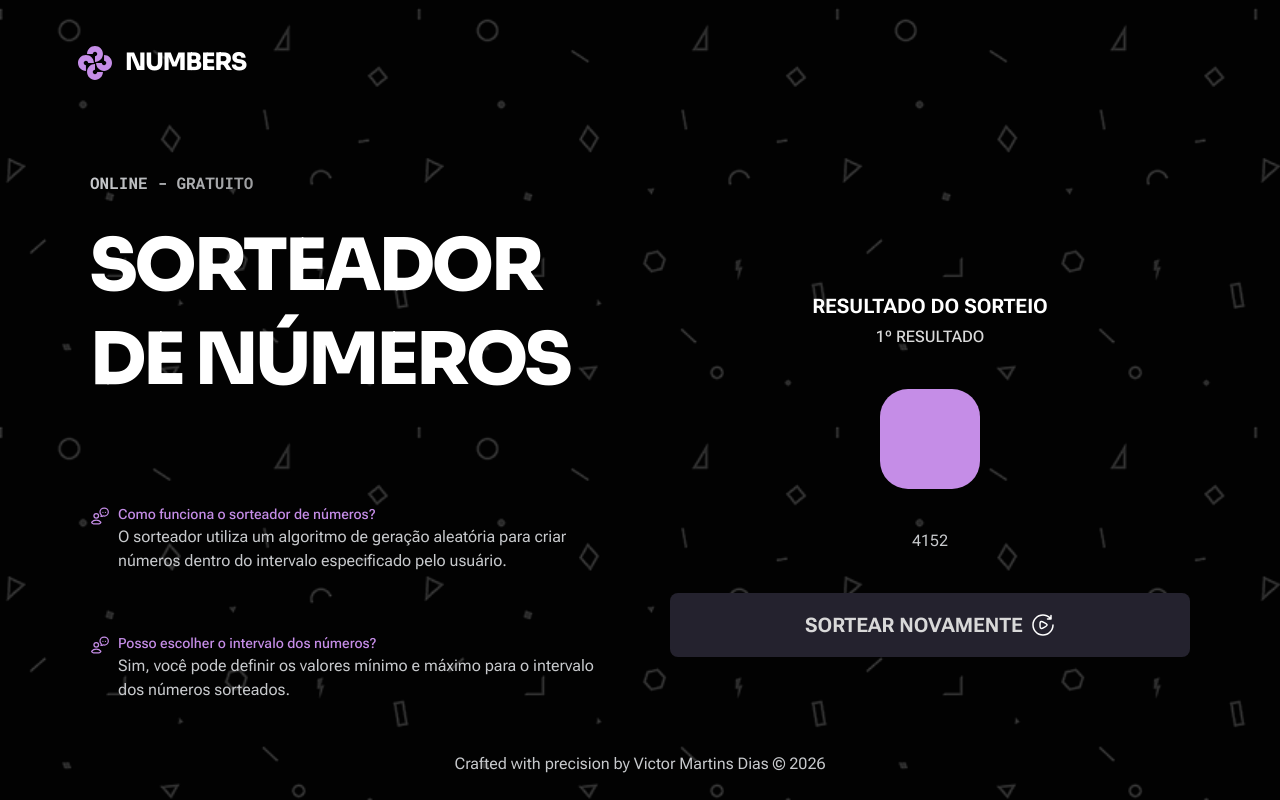
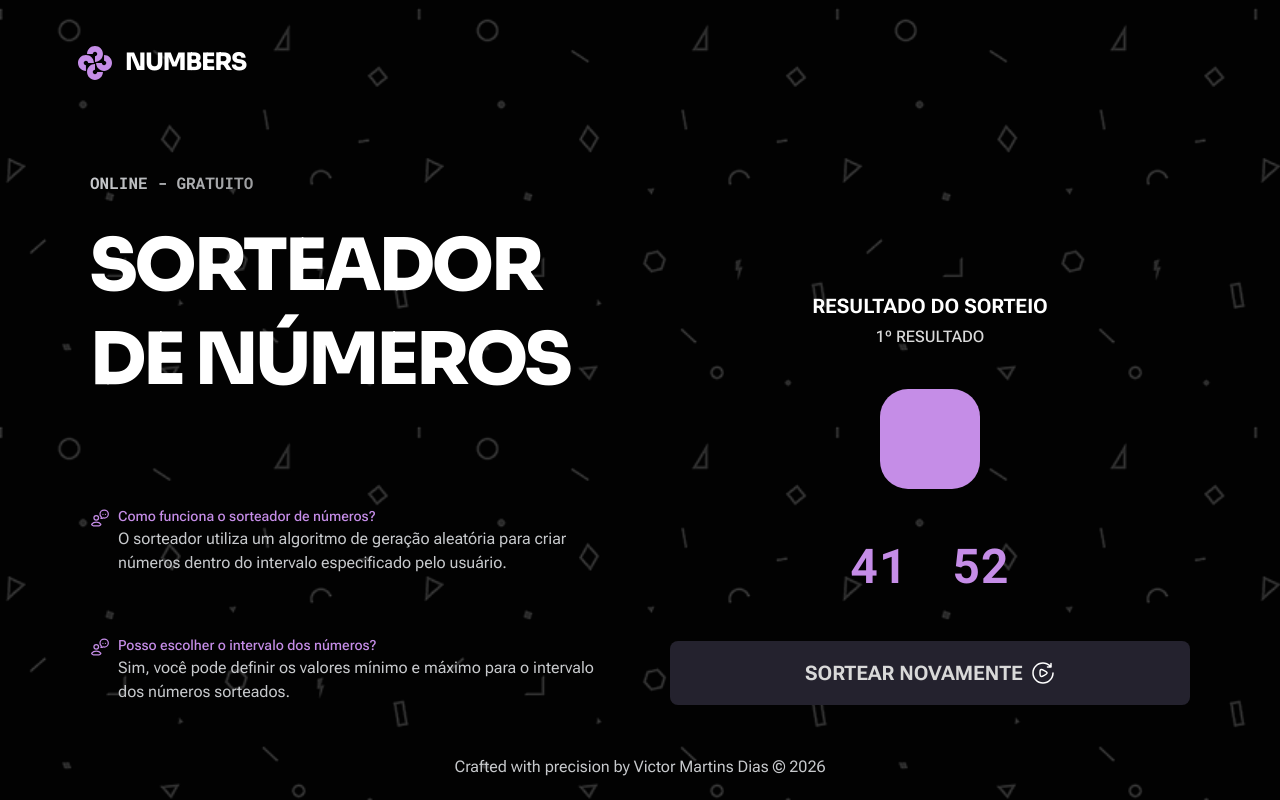
Before and after one commit to VictorMartinsD/numbers-raffle, a website built with Vite: page index.html in a window 1280 px wide. Both pictures are taken after a click on the button "SORTEAR". Built offline with nearby package versions, Linux system fonts and the light colour scheme.

Commit message:
style: add 2-column flexbox layout for numbers display
- Implement flexbox layout with 2 numbers per line
- Set 16px vertical and 4px horizontal gaps
- Add is-centered class for odd/last number centering
- Apply pure text styling without background or borders
- Update JavaScript to handle single/odd number centering

```diff
--- a/src/css/global.css
+++ b/src/css/global.css
@@ -643,12 +643,32 @@ animation: tooltip-fade 200ms ease-out;
 }
 
 .numbers-display {
+  display: flex;
+  flex-wrap: wrap;
   justify-content: center;
-  margin-bottom: 40px;
+  align-items: center;
+  gap: 16px 4px;
+  width: 100%;
+  max-width: 200px;
+  margin: 0 auto 40px auto;
 }
 
 .numbers-display:empty {
   margin-bottom: 0;
+}
+
+.draw-number {
+  flex: 0 0 calc(50% - 2px);
+  text-align: center;
+  color: var(--content-brand);
+  font-family: var(--ff-roboto-mono), 'Roboto Mono', monospace;
+  font-weight: 700;
+  font-size: 3rem;
+  line-height: 150%;
+}
+
+.draw-number.is-centered {
+  flex: 0 0 100%;
 }
 
 .sorteio-animation-container {
--- a/src/main.js
+++ b/src/main.js
@@ -140,10 +140,18 @@ function setupPanelToggle() {
     const drawResults = generateDrawResults(quantity, min, max, noRepeat);
 
     numbersOutput.innerHTML = "";
-    drawResults.forEach((num) => {
-      const numberElement = document.createElement("span");
+    drawResults.forEach((num, index) => {
+      const numberElement = document.createElement("div");
       numberElement.className = "draw-number";
       numberElement.textContent = num;
+
+      const isOnlyNumber = drawResults.length === 1;
+      const isLastOdd = (index === drawResults.length - 1) && (drawResults.length % 2 !== 0);
+
+      if (isOnlyNumber || isLastOdd) {
+        numberElement.classList.add("is-centered");
+      }
+
       numbersOutput.appendChild(numberElement);
     });
 
```
